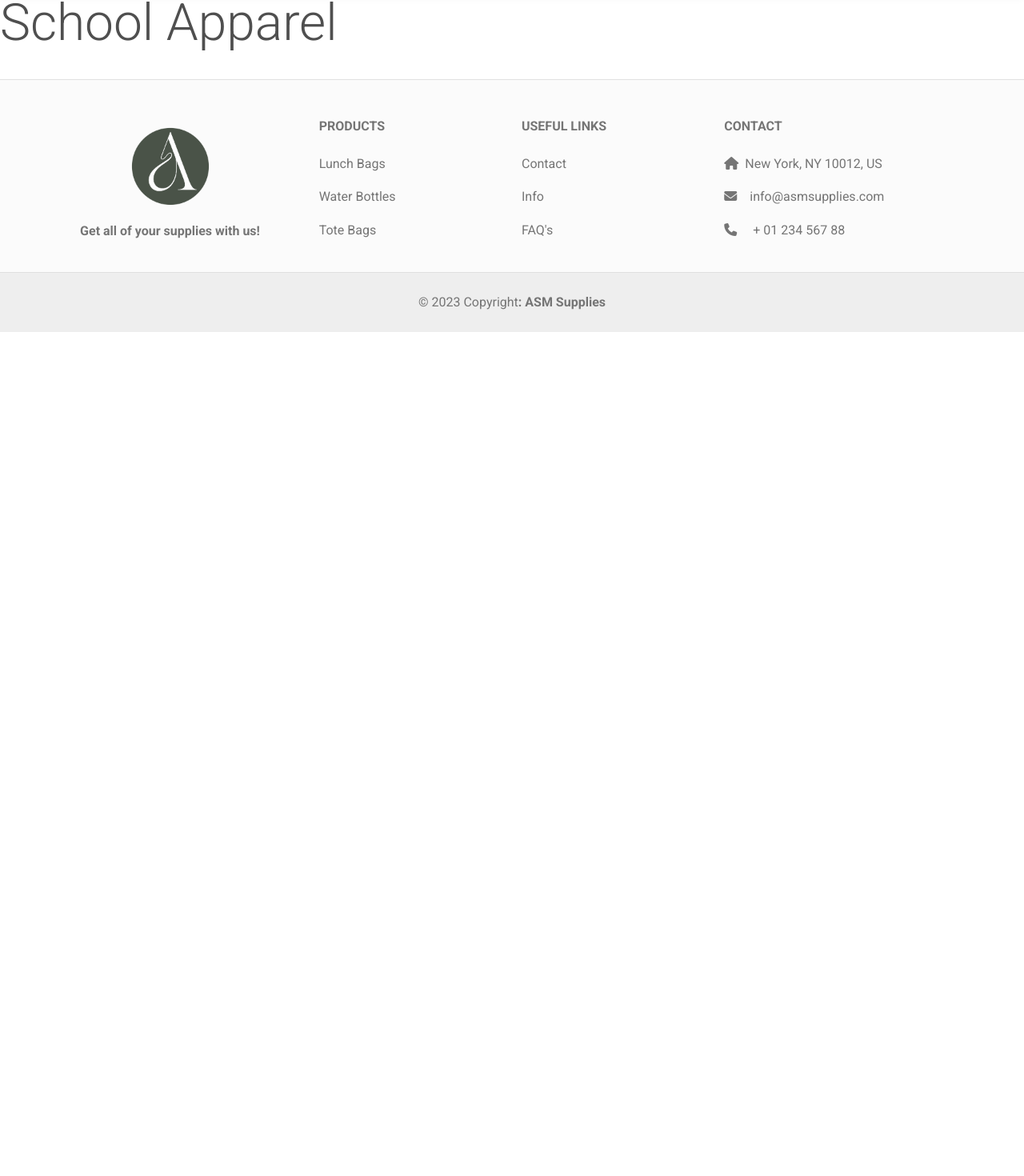
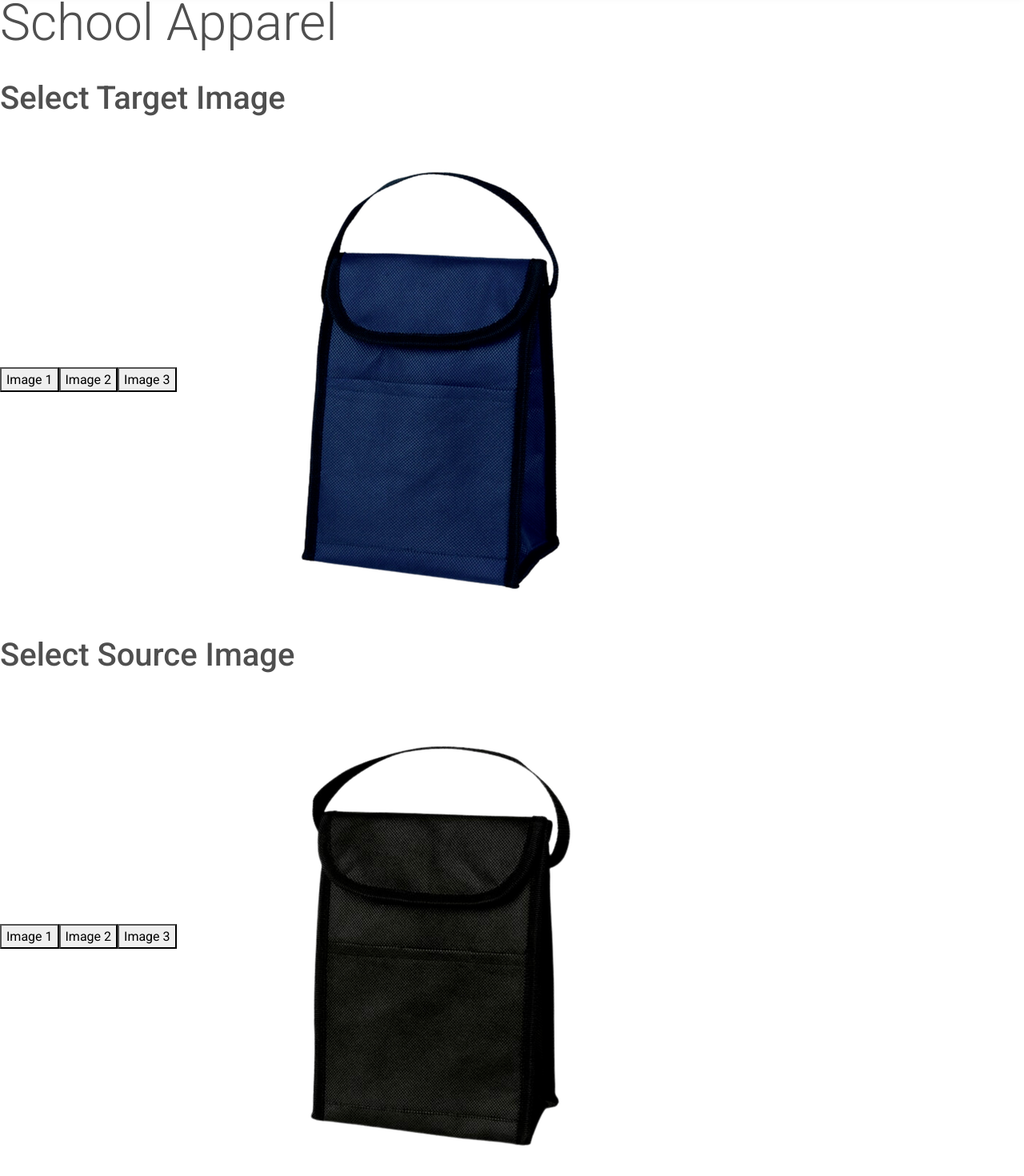
Before and after one commit to jamalamar/ASM, a React (Create React App) app: page /SchoolApparel in a window 1280 px wide. Shown: the part 96-1566 px from the top of the page at 80% size. Before the commit the page ends 800 px from the top, so only its background shows below. Built offline with nearby package versions, Linux system fonts and the light colour scheme.

Commit message:
created image selector for catalog

```diff
--- a/src/Components/Footer.js
+++ b/src/Components/Footer.js
@@ -57,15 +57,16 @@ export default function Footer() {
               <h6 className='text-uppercase fw-bold mb-4'>Contact</h6>
               <p>
                 <MDBIcon icon="home" className="me-2" />
-                New York, NY 10012, US
+                1629 Central Ave, Cheyenne, WY 82001
               </p>
-              <p>
+              <a href='mailto:info@asm-essentials.com'>
                 <MDBIcon icon="envelope" className="me-3" />
-                info@asmsupplies.com
-              </p>
-              <p>
-                <MDBIcon icon="phone" className="me-3" /> + 01 234 567 88
-              </p>
+                info@asm-essentials.com
+              </a>
+              <div className='pb-3'></div>
+              <a href='tel:+19295124659'>
+                <MDBIcon icon="phone" className="me-3"/> +1 (929)-512-4659
+              </a>
             </MDBCol>
           </MDBRow>
         </MDBContainer>
--- a/src/Views/About.js
+++ b/src/Views/About.js
@@ -23,7 +23,7 @@ export default function About () {
       <MDBContainer className='text-center'>
         <MDBTypography className='display-1 p-4 mb-5'>Why choose ASM?</MDBTypography>
 
-          <MDBRow className='row-cols-1 row-cols-md-3 fs-6 ' alignment='center'>
+          <MDBRow className='row-cols-1 row-cols-md-3' alignment='center'>
             <MDBCol>
               <MDBIcon icon='users' size='3x' color='info'/>
               <MDBTypography className='p-5'>
--- a/src/Views/LunchBags.js
+++ b/src/Views/LunchBags.js
@@ -1,4 +1,4 @@
-import React, { Component } from 'react';
+import React, { Component, useState } from 'react';
 
 import {
   MDBCarousel,
@@ -13,10 +13,45 @@ import {
   MDBTypography,
   MDBBadge,
   MDBListGroup,
-  MDBListGroupItem
+  MDBListGroupItem,
+  MDBAccordion,
+  MDBAccordionItem,
+  MDBIcon,
+  MDBBtn
 } from 'mdb-react-ui-kit';
 
+
+
+const ImageSelector = ({ images, onSelect }) => {
+  const [selectedImage, setSelectedImage] = useState(images[0]);
+
+  const handleClick = (image) => {
+    setSelectedImage(image);
+    onSelect(image);
+  };
+
+  return (
+    <div>
+      <img src={selectedImage} alt="Selected Image" style={{ width: '480px', height: '480px' }}/>
+      <br></br>
+      {images.map((image, index) => (
+        <MDBBtn color='tertiary' key={index} onClick={() => handleClick(image)}>
+          <img src={image} alt={`Thumbnail ${index + 1}`} width="50" height="50" />
+        </MDBBtn>
+      ))}
+    </div>
+  );
+};
+
+
 export default function LunchBags () {
+
+    const [selectedTarget, setSelectedTarget] = useState('target1');
+    const handleTargetSelect = (target) => {
+      setSelectedTarget(target);
+    };
+
+
 
     return (
 
@@ -24,37 +59,121 @@ export default function LunchBags () {
       <MDBTypography className='display-3 pb-3 mb-3'>Lunch Bags</MDBTypography>
 
 
-
-      <div className='p-2'>
         <MDBListGroup style={{ minWidth: '22rem' }} light>
 
+
+        {/************************ITEM 1***********************/}
         <MDBListGroupItem className='d-flex justify-content-between align-items-center'>
           <div className='d-flex align-items-center'>
-            <img
-              src='Assets/LunchBags/2.png'
-              alt=''
-              style={{ width: '360px', height: '360px' }}
-              className='rounded-circle'
-            />
-            <div className='ms-3'>
+
+
+            {/**************Item Image*************/}
+              <ImageSelector
+                images={[
+                  'Assets/LunchBags/2.png',
+                  'Assets/LunchBags/3.png',
+                  'Assets/LunchBags/4.png',
+                  'Assets/LunchBags/5.png',
+                  'Assets/LunchBags/6.png',
+                  'Assets/LunchBags/7.png',
+                  'Assets/LunchBags/8.png',
+                  'Assets/LunchBags/9.png'
+                  ]}
+                onSelect={handleTargetSelect}
+              />
+
+            <div>
               <p className='display-6 fw-bold mb-1'>Non-Woven Colony Tote Bag</p>
-              <p className='text-muted mb-0'>STYLE #561196453</p>
+              <p className='text-muted mb-1'>STYLE #561196453</p>
+              <p className='text-warning mb-1'>Minimum Order Qty: 100</p>
+              <MDBBadge pill light color='success' className='mb-3'>Available</MDBBadge>
+
+              <MDBListGroup style={{ fontSize: '12px' }} light>
+              <p className='fw-bold'>Description:</p>
+                <MDBListGroupItem action className='px-3 rounded-3 mb-0'>
+                  Made from durable 80GSM non-woven polypropylene.
+                </MDBListGroupItem>
+                <MDBListGroupItem action className='px-3 rounded-3 mb-0'>
+                  Thermal food-safe foil main compartment.
+                </MDBListGroupItem>
+                <MDBListGroupItem action className='px-3 rounded-3 mb-0'>
+                  5" front open pocket and 16" reinforced webbing handle.
+                </MDBListGroupItem>
+                <MDBListGroupItem action className='px-3 rounded-3 mb-0'>
+                  Designed to hold 6 canned beverages.
+                </MDBListGroupItem>
+              </MDBListGroup>
+
+              <p className='fw-bold mt-2' style={{ fontSize: '12px' }}>Sizes:</p>
+              <MDBListGroup style={{ fontSize: '12px' }} light>
+                <MDBListGroupItem action className='px-3 rounded-3'>
+                  7.25 " x 10 " x 4.75 "
+                </MDBListGroupItem>
+              </MDBListGroup>
             </div>
+
+            {/*
+            <div>
+              <MDBAccordion initialActive={1} className="fs-6 fw-lighter">
+                <MDBAccordionItem collapseId={1} headerTitle={<>
+                  <p className='fw-bold'> &nbsp; Colors: </p> </>}>
+                    <MDBListGroup style={{ minWidth: '22rem' }} light>
+                    <MDBListGroupItem action className='px-3 rounded-3 mb-0'>
+                      White
+                    </MDBListGroupItem>
+                    <MDBListGroupItem action className='px-3 rounded-3 mb-0'>
+                      Red
+                    </MDBListGroupItem>
+                    <MDBListGroupItem action className='px-3 rounded-3 mb-0'>
+                      Lime Green
+                    </MDBListGroupItem>
+                    <MDBListGroupItem action className='px-3 rounded-3 mb-0'>
+                      Hunter Green
+                    </MDBListGroupItem>
+                    <MDBListGroupItem action className='px-3 rounded-3 mb-0'>
+                      Purple
+                    </MDBListGroupItem>
+                    <MDBListGroupItem action className='px-3 rounded-3 mb-0'>
+                      Black
+                    </MDBListGroupItem>
+                    <MDBListGroupItem action className='px-3 rounded-3 mb-0'>
+                      Orange
+                    </MDBListGroupItem>
+                    <MDBListGroupItem action className='px-3 rounded-3 mb-0'>
+                      Reflex Blue
+                    </MDBListGroupItem>
+                    <MDBListGroupItem action className='px-3 rounded-3 mb-0'>
+                      Navy Blue
+                    </MDBListGroupItem>
+                  </MDBListGroup>
+                </MDBAccordionItem>
+              </MDBAccordion>
+            </div>
+            */}
+
           </div>
-          <MDBBadge pill light color='success'>
-            Available
-          </MDBBadge>
         </MDBListGroupItem>
 
 
+
+
+        {/************************ITEM 2***********************/}
         <MDBListGroupItem className='d-flex justify-content-between align-items-center'>
           <div className='d-flex align-items-center'>
-            <img
-              src='Assets/LunchBags/10.png'
-              alt=''
-              style={{ width: '360px', height: '360px' }}
-              className='rounded-circle'
-            />
+            <ImageSelector
+                images={[
+                  'Assets/LunchBags/10.png',
+                  'Assets/LunchBags/11.png',
+                  'Assets/LunchBags/12.png',
+                  'Assets/LunchBags/13.png',
+                  'Assets/LunchBags/14.png',
+                  'Assets/LunchBags/15.png',
+                  'Assets/LunchBags/16.png',
+                  'Assets/LunchBags/17.png'
+                  ]}
+                onSelect={handleTargetSelect}
+              />
+
             <div className='ms-3'>
               <p className='display-6 fw-bold mb-1'>6 Pack Non-woven Cooler Bag</p>
               <p className='text-muted mb-0'>STYLE #561196452</p>
@@ -66,6 +185,9 @@ export default function LunchBags () {
         </MDBListGroupItem>
 
 
+
+
+        {/************************ITEM 3***********************/}
         <MDBListGroupItem className='d-flex justify-content-between align-items-center'>
           <div className='d-flex align-items-center'>
             <img
@@ -85,6 +207,9 @@ export default function LunchBags () {
         </MDBListGroupItem>
 
 
+
+
+        {/************************ITEM 4***********************/}
         <MDBListGroupItem className='d-flex justify-content-between align-items-center'>
           <div className='d-flex align-items-center'>
             <img
@@ -104,6 +229,9 @@ export default function LunchBags () {
         </MDBListGroupItem>
 
 
+
+
+        {/************************ITEM 5***********************/}
         <MDBListGroupItem className='d-flex justify-content-between align-items-center'>
           <div className='d-flex align-items-center'>
             <img
@@ -123,6 +251,9 @@ export default function LunchBags () {
         </MDBListGroupItem>
 
 
+
+
+        {/************************ITEM 6***********************/}
         <MDBListGroupItem className='d-flex justify-content-between align-items-center'>
           <div className='d-flex align-items-center'>
             <img
@@ -142,6 +273,9 @@ export default function LunchBags () {
         </MDBListGroupItem>
 
 
+
+
+        {/************************ITEM 7***********************/}
         <MDBListGroupItem className='d-flex justify-content-between align-items-center'>
           <div className='d-flex align-items-center'>
             <img
@@ -162,7 +296,6 @@ export default function LunchBags () {
 
 
       </MDBListGroup>
-    </div>
 
     </div>
 
--- a/src/Views/SchoolApparel.js
+++ b/src/Views/SchoolApparel.js
@@ -1,4 +1,4 @@
-import React, { Component } from 'react';
+import React, { useState } from 'react';
 
 import {
   MDBCarousel,
@@ -13,12 +13,55 @@ import {
   MDBTypography
 } from 'mdb-react-ui-kit';
 
+
+const ImageSelector = ({ images, onSelect }) => {
+  const [selectedImage, setSelectedImage] = useState(images[0]);
+
+  const handleClick = (image) => {
+    setSelectedImage(image);
+    onSelect(image);
+  };
+
+  return (
+    <div>
+      {images.map((image, index) => (
+        <button key={index} onClick={() => handleClick(image)}>
+          {`Image ${index + 1}`}
+        </button>
+      ))}
+      <img src={selectedImage} alt="Selected Image" />
+    </div>
+  );
+};
+
+
 export default function SchoolApparel () {
+
+    const [selectedTarget, setSelectedTarget] = useState('target1');
+    const handleTargetSelect = (target) => {
+      setSelectedTarget(target);
+    };
 
     return (
 
     <div>
       <MDBTypography className='display-3 pb-3 mb-3'>School Apparel</MDBTypography>
+
+      <div>
+      <h1>Select Target Image</h1>
+      <ImageSelector
+        images={['Assets/LunchBags/2.png', 'Assets/LunchBags/3.png', 'Assets/LunchBags/4.png']}
+        onSelect={handleTargetSelect}
+      />
+      <h1>Select Source Image</h1>
+      <ImageSelector
+        images={['Assets/LunchBags/5.png', 'Assets/LunchBags/6.png', 'Assets/LunchBags/7.png']}
+        onSelect={(source) => {
+          console.log(`Selected source: ${source}, Target: ${selectedTarget}`);
+        }}
+      />
+    </div>
+
     </div>
 
     )
```
